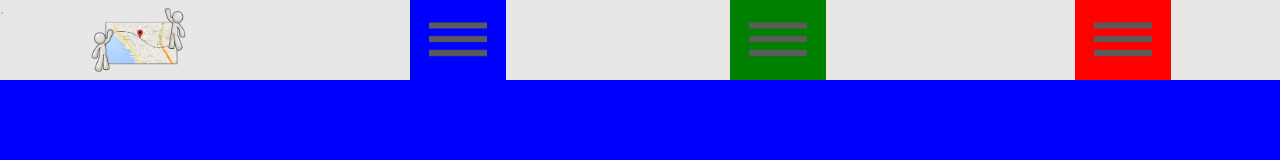
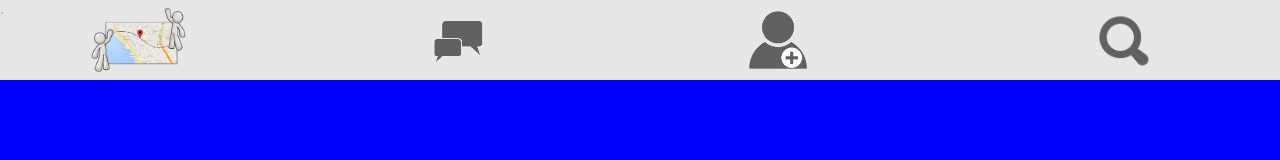
Before and after one commit to CenTexDevs/somewherebetweenus-mobile-web, a website: page app/sbu.html in a window 1280 px wide. Drawn offline with nearby package versions, Linux system fonts and the light colour scheme; some packages are replaced by stand-ins of ours.

Commit message:
adding icons

```diff
--- a/app/sbu.html
+++ b/app/sbu.html
@@ -64,8 +64,8 @@ body {overflow:hidden;}
 	max-width: 12vh;
 }
 
-.menu_icon{
-	background-image: url(images/menu-icon.png);
+.search_icon{
+	background-image: url(images/search.png);
 	background-repeat: no-repeat;
 	background-size: 60%;
 	background-position: 50%;
@@ -155,7 +155,6 @@ body {overflow:hidden;}
 	height:10vh;
 	position:absolute;
 	top:0vh;
-	background-image: url(images/menu-icon.png);
 	background-repeat: no-repeat;
 	background-size: 60%;
 	background-position: 50%;
@@ -164,17 +163,17 @@ body {overflow:hidden;}
 }
 
 .chat_icon{
-	background-color:blue;
+	background-image: url(images/chat_icon.png);
 	left:32vw;
 }
 
 .invite_icon{
-	background-color:green;
+	background-image: url(images/add_user_icon.png);
 	left:57vw;
 }
 
 .search_icon{
-	background-color:red;
+	background-image: url(images/search_icon.png);
 	left:84vw;
 }
 
@@ -197,8 +196,8 @@ body {overflow:hidden;}
 <div class="header">
 	<div class="logo"></div>
 	<div class="chat_icon"></div>
+	<div class="invite_icon"></div>
 	<div class="search_icon"></div>
-	<div class="invite_icon"></div>
 </div>
 
 <div class="main">
```
Also changed, not shown: app/images/add_user_icon.png (added), app/images/chat_icon.png (added), app/images/search_icon.png (added), dist/images/add_user_icon.df7b7f73.png (added), dist/images/chat_icon.61b2ecd2.png (added), dist/images/search_icon.de3631f7.png (added), dist/sbu.html.
